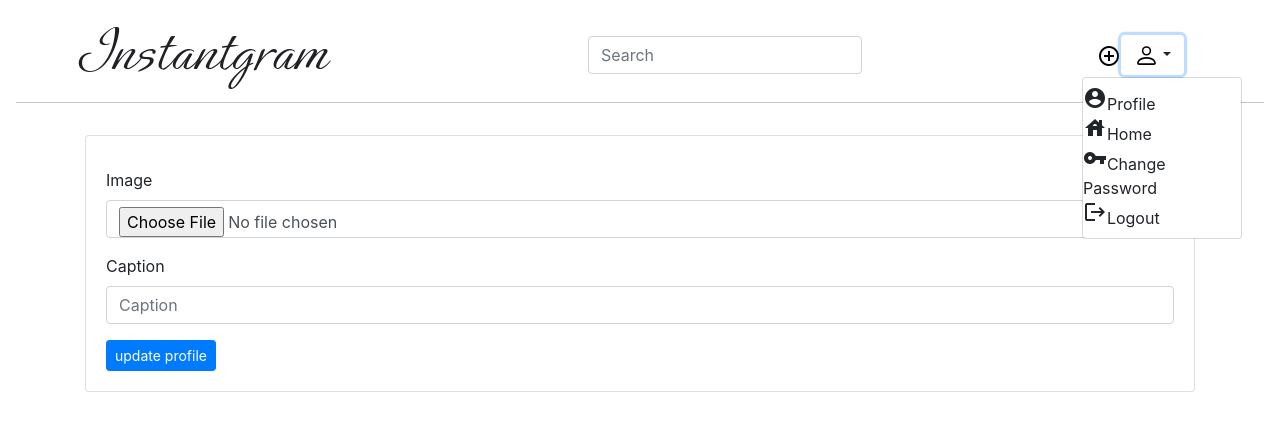
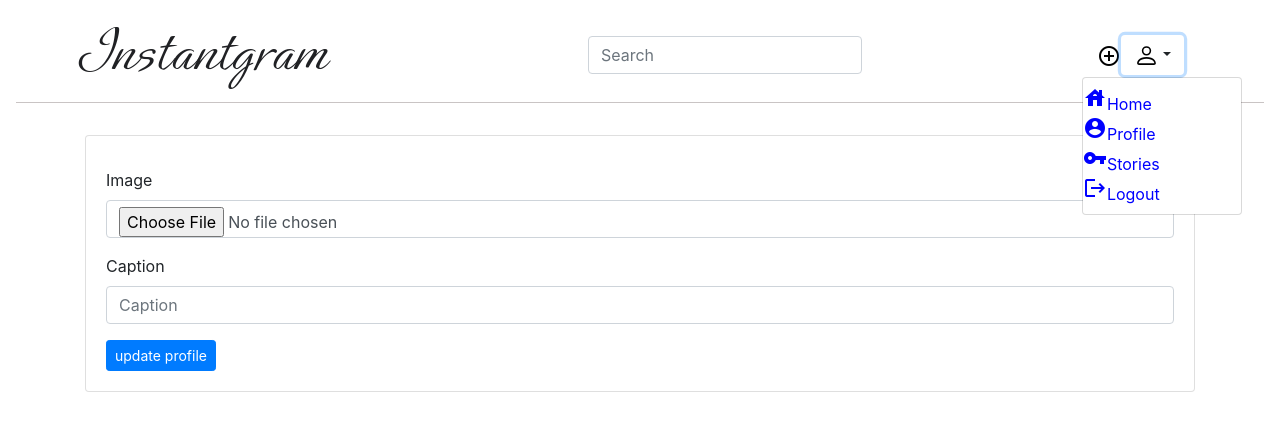
Before and after one commit to tailorv/instantgram, a Django app: page /edit/profile/ in a window 1280 px wide, after a click that opens the changed part. Shown: the top 431 px of the page. Run offline with Django 3.2, Linux system fonts and the light colour scheme; the visitor is signed in with stand-in values (Sample User, id 1); some libraries are stand-ins or nearby versions; some web fonts are replaced.

Commit message:
create drop down list form

```diff
--- a/instagram/templates/navbar.html
+++ b/instagram/templates/navbar.html
@@ -38,23 +38,24 @@
                         </svg></a>
                     <ul class="dropdown-menu" role="menu">
                         <li>
-                            <a href="{% url 'profile' user.username %}" style="color: inherit;"><span
+                         <a href="{%url 'index'%}" style="color: blue;"><span class="material-icons">
+                                    house
+                                </span>Home</a>
+
+                        </li>
+                        <li>
+                           <a href="{% url 'profile' user.username %}" style="color: blue;"><span
                                     class="material-icons">
                                     account_circle
                                 </span>Profile</a>
                         </li>
                         <li>
-                            <a href="{%url 'index'%}" style="color: inherit;"><span class="material-icons">
-                                    house
-                                </span>Home</a>
+                            <a href="/accounts/password/change" style="color: blue;"><span class="material-icons">
+                                    vpn_key
+                                </span>Stories</a>
                         </li>
                         <li>
-                            <a href="/accounts/password/change" style="color: inherit;"><span class="material-icons">
-                                    vpn_key
-                                </span>Change Password</a>
-                        </li>
-                        <li>
-                            <a href="/accounts/logout" style="color: inherit;"><span class="material-icons">
+                            <a href="/accounts/logout" style="color: blue;"><span class="material-icons">
                                     logout
                                 </span>Logout</a>
                         </li>
```
